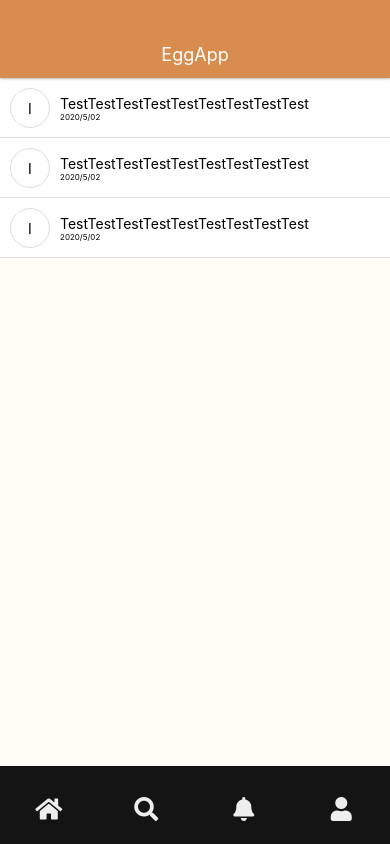
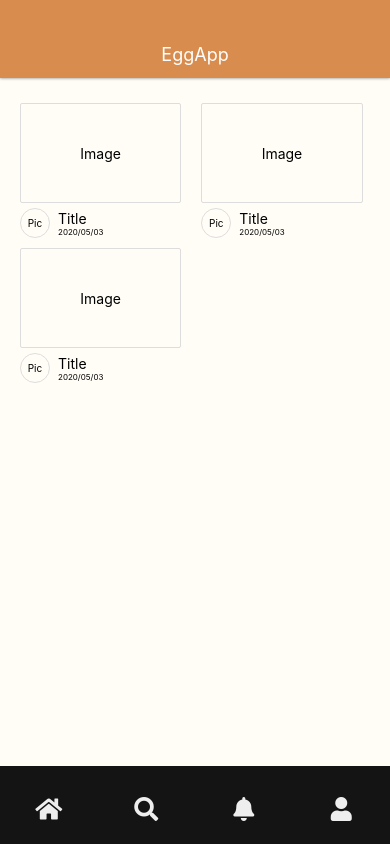
Before and after one commit to tadaakimiwa/EggAppByReactNative, a React Native app: screen / in a window 390 px wide. Built offline with nearby package versions, Linux system fonts and the light colour scheme.

Commit message:
Create FollowingListScreen and SearchScreen

```diff
--- a/App.js
+++ b/App.js
@@ -2,14 +2,14 @@ import React from 'react';
 import { StyleSheet, View } from 'react-native';
 
 import Appbar from './src/components/Appbar';
-import TrendListScreen from './src/screens/TrendListScreen';
+import SearchScreen from './src/screens/SearchScreen';
 import Footerbar from './src/components/Footerbar';
 
 export default function App() {
   return (
     <View style={styles.container}>
       <Appbar />
-      <TrendListScreen />
+      <SearchScreen />
       <Footerbar />
     </View>
   );
--- /dev/null
+++ b/src/screens/SearchScreen.js
@@ -0,0 +1,144 @@
+import React from 'react';
+import { StyleSheet, View, Text } from 'react-native';
+
+// import AthList from '../components/AthList';
+
+class SearchScreen extends React.Component {
+  render() {
+    return (
+      <View style={styles.container}>
+        <View style={styles.searchContents}>
+          <View style={styles.searchList}>
+            <View style={styles.searchListItem}>
+              <View style={styles.itemImage}>
+                <Text style={styles.itemImageTitle}>
+                  Image
+                </Text>
+              </View>
+              <View style={styles.itemComment}>
+                <View style={styles.itemUser}>
+                  <Text style={styles.itemUserImage}>
+                    Pic
+                  </Text>
+                </View>
+                <View style={styles.itemCaption}>
+                  <Text style={styles.itemCaptionTitle}>
+                    Title
+                  </Text>
+                  <Text style={styles.itemCaptionDate}>
+                    2020/05/03
+                  </Text>
+                </View>
+              </View>
+            </View>
+
+            <View style={styles.searchListItem}>
+              <View style={styles.itemImage}>
+                <Text style={styles.itemImageTitle}>
+                  Image
+                </Text>
+              </View>
+              <View style={styles.itemComment}>
+                <View style={styles.itemUser}>
+                  <Text style={styles.itemUserImage}>
+                    Pic
+                  </Text>
+                </View>
+                <View style={styles.itemCaption}>
+                  <Text style={styles.itemCaptionTitle}>
+                    Title
+                  </Text>
+                  <Text style={styles.itemCaptionDate}>
+                    2020/05/03
+                  </Text>
+                </View>
+              </View>
+            </View>
+
+            <View style={styles.searchListItem}>
+              <View style={styles.itemImage}>
+                <Text style={styles.itemImageTitle}>
+                  Image
+                </Text>
+              </View>
+              <View style={styles.itemComment}>
+                <View style={styles.itemUser}>
+                  <Text style={styles.itemUserImage}>
+                    Pic
+                  </Text>
+                </View>
+                <View style={styles.itemCaption}>
+                  <Text style={styles.itemCaptionTitle}>
+                    Title
+                  </Text>
+                  <Text style={styles.itemCaptionDate}>
+                    2020/05/03
+                  </Text>
+                </View>
+              </View>
+            </View>
+
+          </View>
+        </View>
+      </View>
+    );
+  }
+}
+
+const styles = StyleSheet.create({
+  container: {
+    flex: 1,
+    width: '100%',
+  },
+  searchList: {
+    paddingTop: 25,
+    paddingLeft: 10,
+    paddingRight: 10,
+    flexDirection: 'row',
+    flexWrap: 'wrap',
+  },
+  searchListItem: {
+    width: '49%',
+  },
+  itemImage: {
+    borderWidth: 1,
+    borderColor: '#ddd',
+    borderRadius: 2,
+    justifyContent: 'center',
+    alignItems: 'center',
+    height: 100,
+    marginRight: 10,
+    marginLeft: 10,
+  },
+  itemComment: {
+    marginLeft: 10,
+    marginBottom: 10,
+    flexDirection: 'row',
+    flexWrap: 'wrap',
+    paddingTop: 5,
+  },
+  itemUser: {
+    height: 30,
+    width: 30,
+    borderWidth: 1,
+    borderColor: '#ddd',
+    borderRadius: 15,
+    justifyContent: 'center',
+    alignItems: 'center',
+  },
+  itemUserImage: {
+    fontSize: 10,
+  },
+  itemCaption: {
+    justifyContent: 'center',
+    paddingLeft: 8,
+  },
+  itemCaptionTitle: {
+    fontSize: 14,
+  },
+  itemCaptionDate: {
+    fontSize: 8,
+  },
+});
+
+export default SearchScreen;
```
Also changed, not shown: src/components/FollowingList.js (added, +83 -0 lines), src/screens/FollowingListScreen.js (added, +26 -0 lines).
